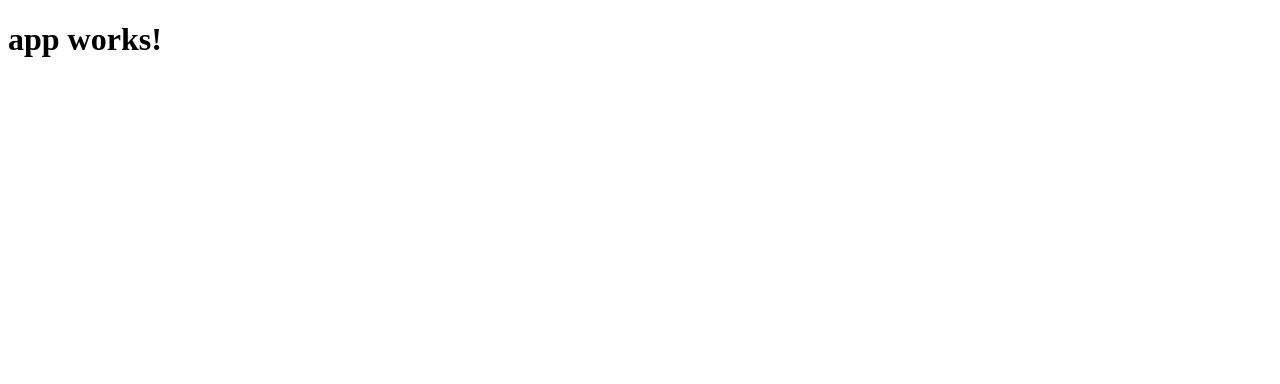
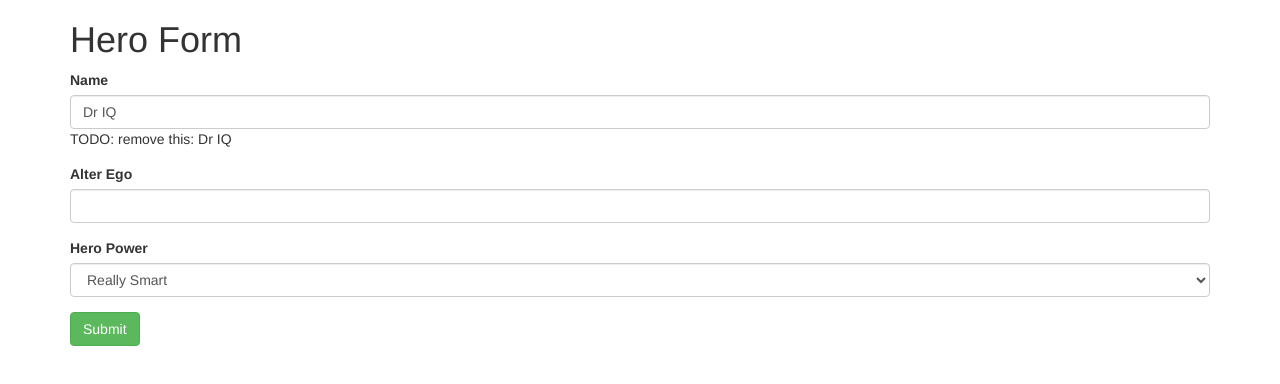
Before and after one commit to kaligithub/hero-test, an Angular app: page / in a window 1280 px wide. Shown: the top 384 px of the page. Built offline with nearby package versions, Linux system fonts and the light colour scheme.

Commit message:
form data binding

```diff
--- a/src/app/app.component.html
+++ b/src/app/app.component.html
@@ -1,3 +1 @@
-<h1>
-  {{title}}
-</h1>
+<hero-form></hero-form>
--- a/src/app/app.module.ts
+++ b/src/app/app.module.ts
@@ -4,10 +4,12 @@
 import { HttpModule } from '@angular/http';
 
 import { AppComponent } from './app.component';
+import { HeroFormComponent } from './hero-form.component';
 
 @NgModule({
   declarations: [
-    AppComponent
+    AppComponent,
+    HeroFormComponent
   ],
   imports: [
     BrowserModule,
--- a/src/app/hero-form.component.html
+++ b/src/app/hero-form.component.html
@@ -0,0 +1,24 @@
+<div class="container">
+    <h1>Hero Form</h1>
+    <form>
+      <div class="form-group">
+        <label for="name">Name</label>
+        <input type="text" class="form-control" id="name"
+       required
+       [(ngModel)]="model.name" name="name">
+       TODO: remove this: {{model.name}}
+
+      </div>
+      <div class="form-group">
+        <label for="alterEgo">Alter Ego</label>
+        <input type="text" class="form-control" id="alterEgo">
+      </div>
+      <div class="form-group">
+          <label for="power">Hero Power</label>
+          <select class="form-control" id="power" required>
+            <option *ngFor="let pow of powers" [value]="pow">{{pow}}</option>
+          </select>
+      </div>
+      <button type="submit" class="btn btn-success">Submit</button>
+    </form>
+</div>
--- a/src/app/hero-form.component.ts
+++ b/src/app/hero-form.component.ts
@@ -7,4 +7,14 @@
   templateUrl: './hero-form.component.html'
 })
 export class HeroFormComponent {
+   powers = ['Really Smart', 'Super Flexible',
+             'Super Hot', 'Weather Changer'];
+
+   model = new Hero(18, 'Dr IQ', this.powers[0], 'Chuck Overstreet');
+
+   submitted = false;
+
+   onSubmit() { this.submitted = true; }
+
+
 }
--- a/src/index.html
+++ b/src/index.html
@@ -7,6 +7,11 @@
 
   <meta name="viewport" content="width=device-width, initial-scale=1">
   <link rel="icon" type="image/x-icon" href="favicon.ico">
+
+  <link rel="stylesheet" href="https://unpkg.com/bootstrap@3.3.7/dist/css/bootstrap.min.css">
+  <link rel="stylesheet" href="https://fonts.googleapis.com/icon?family=Material+Icons">
+
+
 </head>
 <body>
   <app-root>Loading...</app-root>
```
